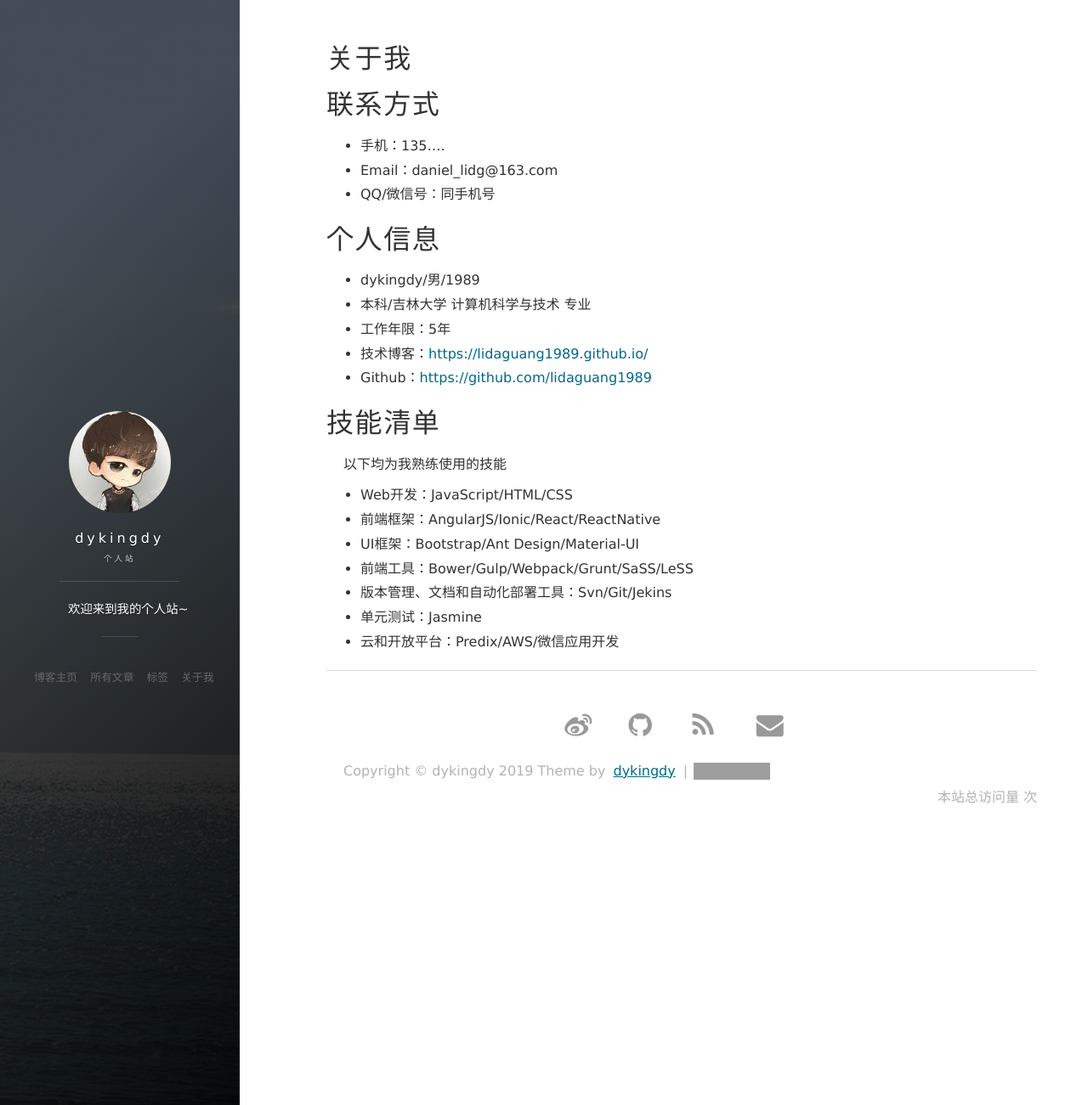
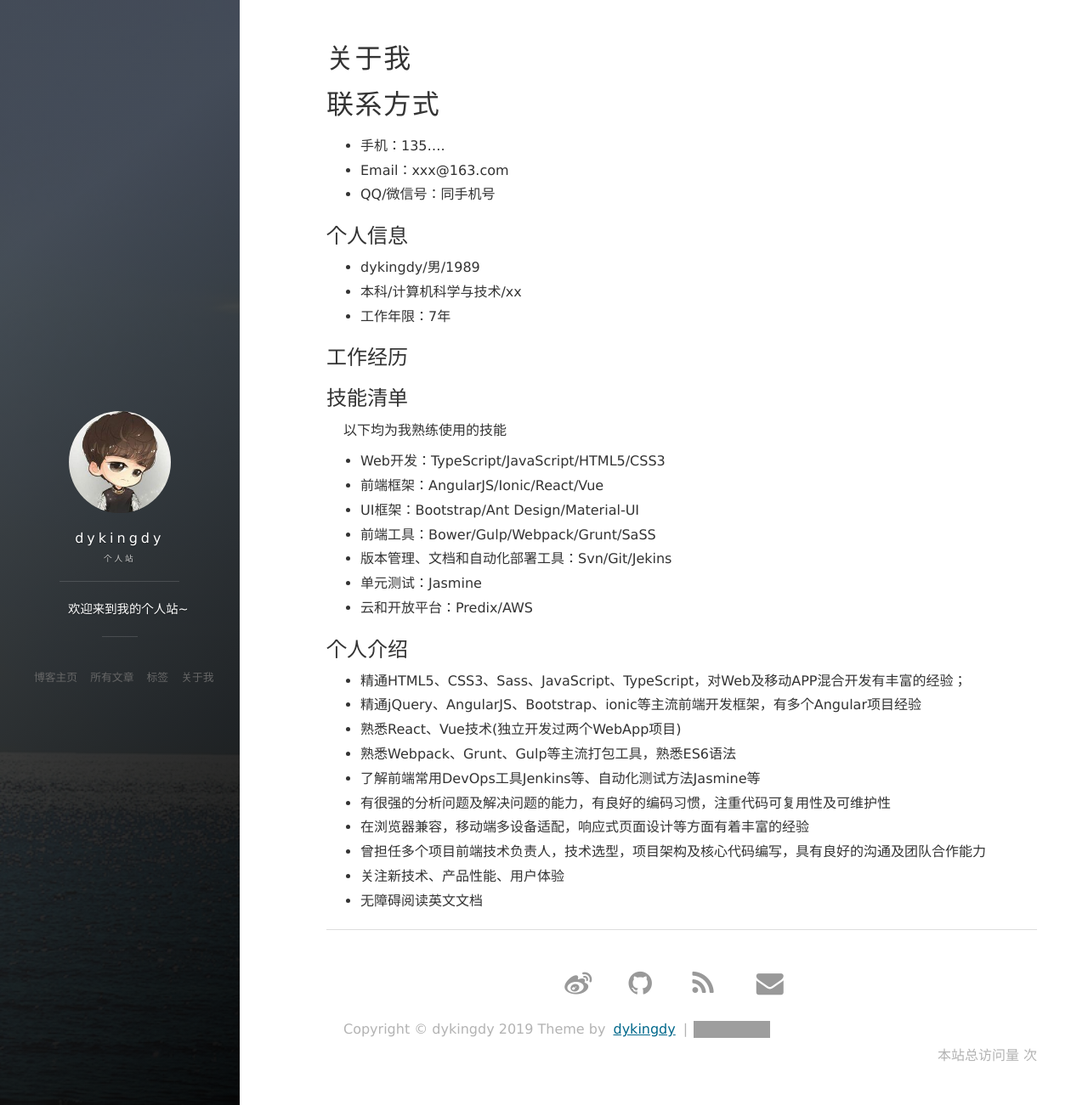
Before and after one commit to lidaguang1989/lidaguang1989.github.io, a Jekyll site: the page built from about.md, in a window 1280 px wide and 1301 px high. Shown: the whole window at 85% size. Built offline with Jekyll 4.4.1, drawn with Linux system fonts in a browser that asks for light colours; nearby versions of some CDN libraries; comment, search, counter and statistics services are not loaded; grey boxes are pictures that could not be loaded.

```diff
--- a/about.md
+++ b/about.md
@@ -6,24 +6,36 @@ title: 关于我
 # 联系方式
 
 - 手机：135....
-- Email：daniel_lidg@163.com
+- Email：xxx@163.com
 - QQ/微信号：同手机号
 
-# 个人信息
+## 个人信息
  - dykingdy/男/1989
- - 本科/吉林大学 计算机科学与技术 专业
- - 工作年限：5年
- - 技术博客：[https://lidaguang1989.github.io/](https://lidaguang1989.github.io/)
- - Github：[https://github.com/lidaguang1989](https://github.com/lidaguang1989)
+ - 本科/计算机科学与技术/xx
+ - 工作年限：7年
 
-# 技能清单
+## 工作经历
+
+## 技能清单
 
 以下均为我熟练使用的技能
 
-- Web开发：JavaScript/HTML/CSS
-- 前端框架：AngularJS/Ionic/React/ReactNative
+- Web开发：TypeScript/JavaScript/HTML5/CSS3
+- 前端框架：AngularJS/Ionic/React/Vue
 - UI框架：Bootstrap/Ant Design/Material-UI
-- 前端工具：Bower/Gulp/Webpack/Grunt/SaSS/LeSS
+- 前端工具：Bower/Gulp/Webpack/Grunt/SaSS
 - 版本管理、文档和自动化部署工具：Svn/Git/Jekins
 - 单元测试：Jasmine
-- 云和开放平台：Predix/AWS/微信应用开发
+- 云和开放平台：Predix/AWS
+
+## 个人介绍
+- 精通HTML5、CSS3、Sass、JavaScript、TypeScript，对Web及移动APP混合开发有丰富的经验；
+- 精通jQuery、AngularJS、Bootstrap、ionic等主流前端开发框架，有多个Angular项目经验
+- 熟悉React、Vue技术(独立开发过两个WebApp项目)
+- 熟悉Webpack、Grunt、Gulp等主流打包工具，熟悉ES6语法
+- 了解前端常用DevOps工具Jenkins等、自动化测试方法Jasmine等
+- 有很强的分析问题及解决问题的能力，有良好的编码习惯，注重代码可复用性及可维护性
+- 在浏览器兼容，移动端多设备适配，响应式页面设计等方面有着丰富的经验
+- 曾担任多个项目前端技术负责人，技术选型，项目架构及核心代码编写，具有良好的沟通及团队合作能力
+- 关注新技术、产品性能、用户体验
+- 无障碍阅读英文文档
```
Also changed, not shown: about_latest.md (added, +122 -0 lines).
